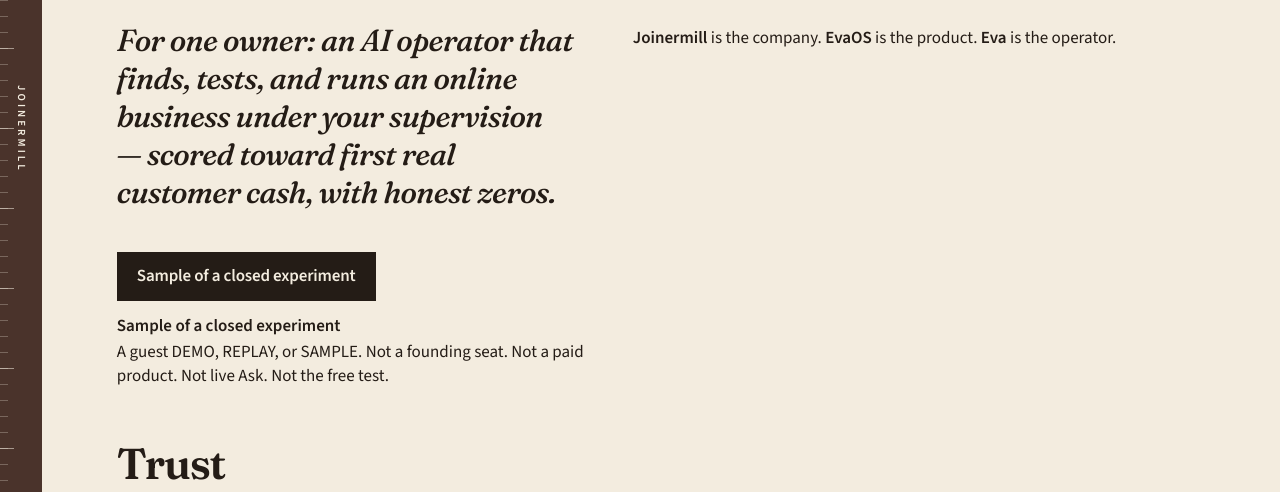
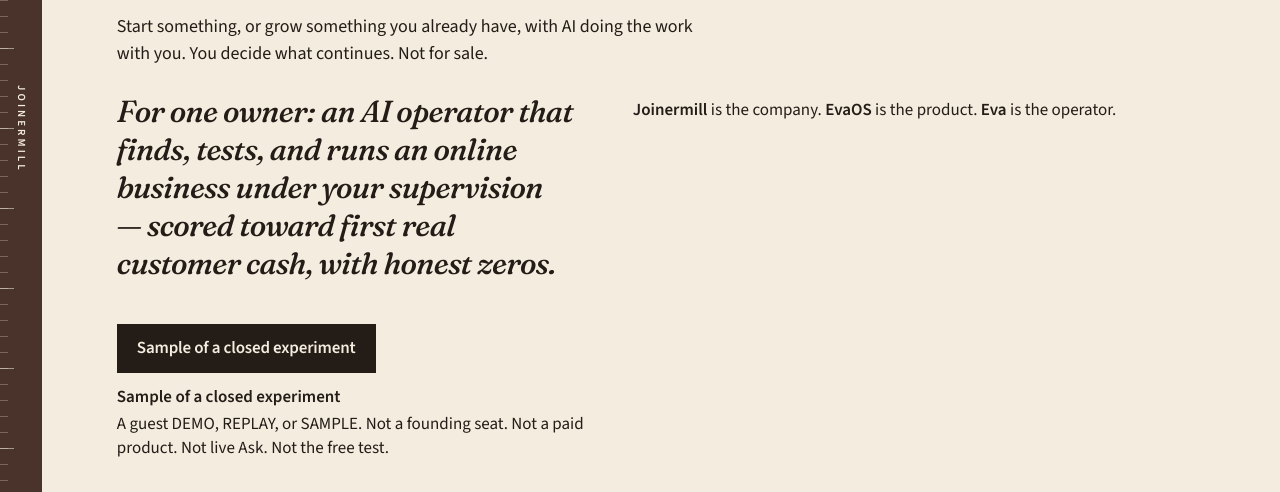
Before and after one commit to Evaisawesome2025/joinermill, a plain HTML site: page index.html in a window 1280 px wide. Shown: the part 271-763 px from the top of the page. Drawn offline with Linux system fonts and the light colour scheme.

Commit message:
Add the outcome line on the arrival screen
One sentence on the arrival screen. The hero promise is unchanged. No start button. Ready stays NO.

```diff
--- a/index.html
+++ b/index.html
@@ -57,6 +57,7 @@
     <div class="wrap">
       <section class="hero" id="top">
         <h1>Joinermill</h1>
+        <p class="lede">Start something, or grow something you already have, with AI doing the work with you. You decide what continues. Not for sale.</p>
         <div class="hero-copy">
           <p class="promise">For one owner: an AI operator that finds, tests, and runs an online business under your supervision — scored toward first real customer cash, with honest zeros.</p>
           <p class="name-key"><strong>Joinermill</strong> is the company. <strong>EvaOS</strong> is the product. <strong>Eva</strong> is the operator.</p>
```
